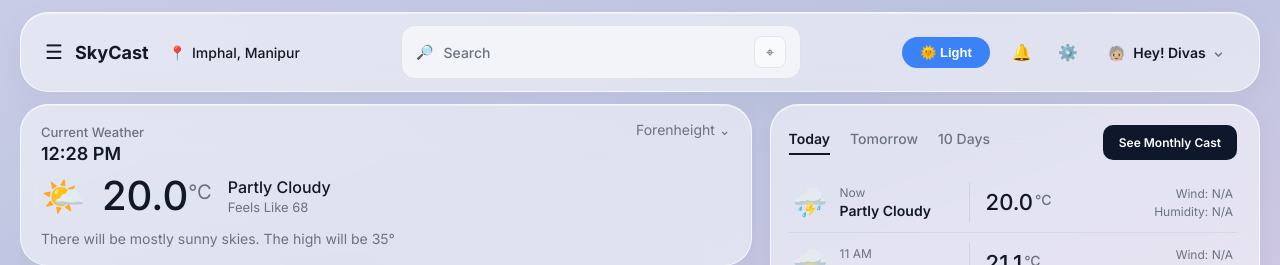
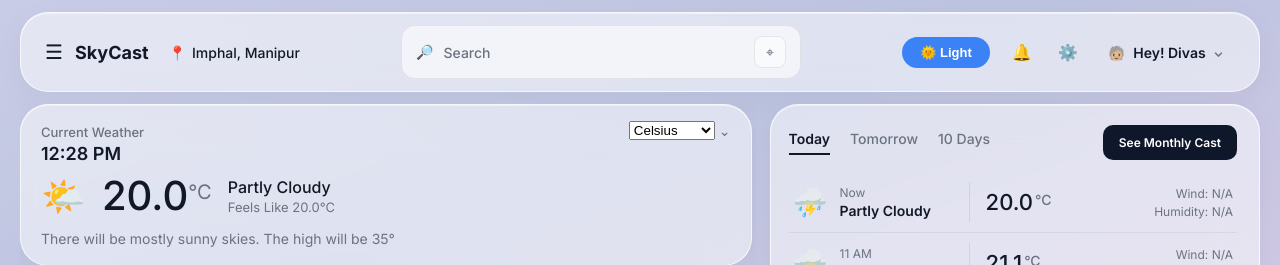
Before and after one commit to Divasdev/Let-S-React, a React (Vite) app in the folder Weather-App/: page / in a window 1280 px wide. Shown: the top 265 px of the page. Built offline with nearby package versions, Linux system fonts and the light colour scheme.

Commit message:
fix(CurrentWeatherHero): implement temperature unit toggle and update 'feels like' display

```diff
--- a/Weather-App/src/components/CurrentWeatherHero/CurrentWeatherHero.jsx
+++ b/Weather-App/src/components/CurrentWeatherHero/CurrentWeatherHero.jsx
@@ -1,6 +1,9 @@
 import "./CurrentWeatherHero.css";
 import { weatherData } from "../../../data.js";
+import { useState } from "react";
   export function CurrentWeatherCard() {
+
+    const [unit,setUnit]=useState("C");
     const currentTime= new Date().toLocaleTimeString([],{
 
       hour:"numeric",
@@ -9,8 +12,9 @@ import { weatherData } from "../../../data.js";
     });
 
     const tempinC = (((weatherData.currentWeather.temperature ?? 32) - 32) * 5 / 9).toFixed(1);
-
-    const feelsLike=(((weatherData.currentWeather.temperature ?? 32) - 32) * 5 / 9).toFixed(1);
+    const tempF= weatherData.currentWeather.temperature ?? 32;
+    const feelsLikeC=(((weatherData.currentWeather.feelsLike ?? 32) - 32) * 5 / 9).toFixed(1);
+    const feelsLikeF=weatherData.currentWeather.feelsLike ?? 32;
 
   return (
     <div className="current-weather-card">
@@ -24,7 +28,14 @@ import { weatherData } from "../../../data.js";
         </div>
 
         <div className="temperature-unit">
-          <span>Forenheight</span>
+         <select
+          value={unit}
+
+          onChange={(e)=>setUnit(e.target.value)}
+         >
+          <option value="F">Fahrenheit</option>
+          <option value="C">Celsius</option>
+         </select>
           <span>⌄</span>
         </div>
 
@@ -40,16 +51,15 @@ import { weatherData } from "../../../data.js";
 
         {/* Temperature */}
         <div className="temperature">
-          <h1>{tempinC}</h1>
-          <span>°C</span>
+          <h1>{unit==="C"? tempinC:tempF}</h1>
+          <span>°{unit}</span>
         </div>
 
         {/* Weather Details */}
         <div className="weather-details">
           <h3>{weatherData.currentWeather.condition}</h3>
-          <p>Feels Like {weatherData.currentWeather.feelsLike}</p>
+          <p>Feels Like {unit==="C" ? feelsLikeC:feelsLikeF}°{unit}</p>
         </div>
-
       </div>
 
       {/* Bottom Description */}
```
